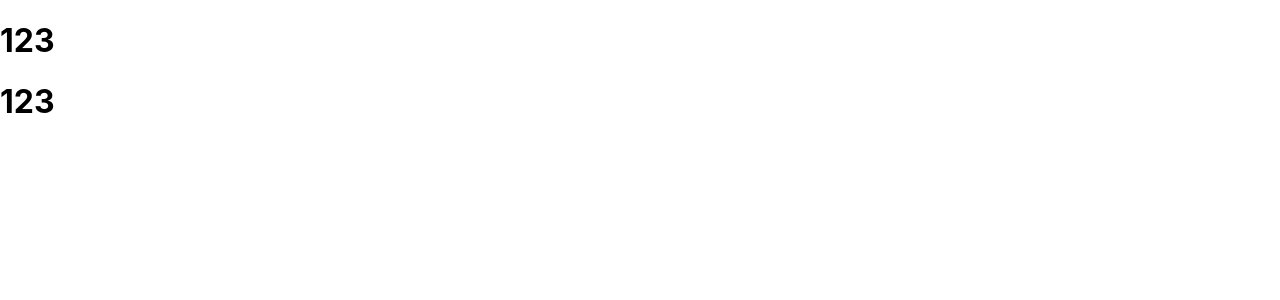
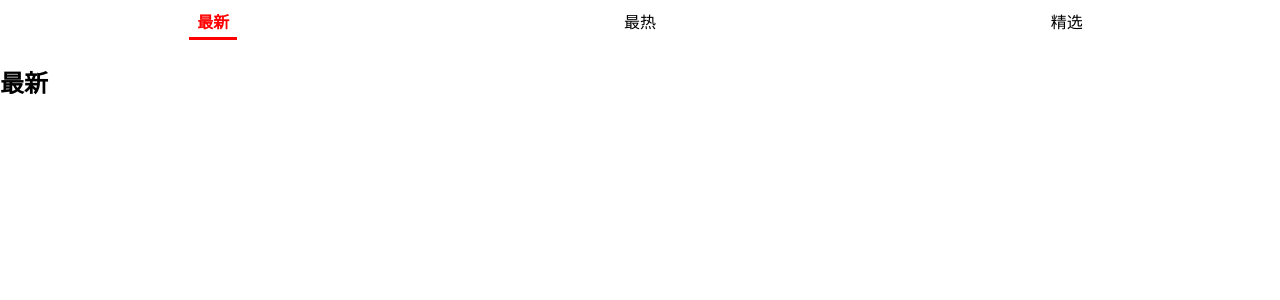
Before and after one commit to 1259364843/react001, a React (Create React App) app in the folder 02_leran_cpn/: page / in a window 1280 px wide. Shown: the top 300 px of the page. Built offline with nearby package versions, Linux system fonts and the light colour scheme.

Commit message:
新增-组件案例

```diff
--- a/02_leran_cpn/package.json
+++ b/02_leran_cpn/package.json
@@ -6,6 +6,7 @@
     "@testing-library/jest-dom": "^5.16.5",
     "@testing-library/react": "^13.4.0",
     "@testing-library/user-event": "^13.5.0",
+    "prop-types": "^15.8.1",
     "react": "^18.2.0",
     "react-dom": "^18.2.0",
     "react-scripts": "5.0.1",
--- /dev/null
+++ b/02_leran_cpn/src/tabControl/App.jsx
@@ -0,0 +1,32 @@
+import React, { Component } from 'react'
+
+import TabControl from './TabControl';
+export default class App extends Component {
+  constructor(props) {
+    super(props);
+    this.state = {
+      curTitle: '最新',
+      titles: [
+        '最新',
+        '最热',
+        '精选',
+      ]
+    }}
+  render() {
+    const {curTitle} = this.state
+    // 标题
+    const { titles } = this.state;
+    return (
+      <div>
+        <TabControl itemClick={index => this.itemClick(index)} titles={titles}/>
+          <h2>{curTitle}</h2>
+      </div>
+    )
+  }
+  itemClick(index) {
+    console.log(index);
+    this.setState({
+      curTitle: this.state.titles[index]
+    })
+  }
+}
--- /dev/null
+++ b/02_leran_cpn/src/tabControl/TabControl.jsx
@@ -0,0 +1,42 @@
+import React, { Component } from 'react'
+
+export default class TabControl extends Component {
+  constructor(props) {
+    super(props)
+    this.props = props
+    this.state = {
+      curIndex: 0
+    }
+  }
+  // 点击事件处理方法
+  itemClick(index){
+    this.setState({
+      curIndex: index
+    })
+    // 父组件传递的事件
+    const {itemClick} = this.props
+    // 执行
+    itemClick(index)
+  }
+  render() {
+    const {titles} = this.props
+    const {curIndex}  = this.state
+    return (
+      <div className="tab-control">
+        {
+          titles.map((item,index) => {
+            return (
+              <div
+              key={index}
+              className={"tab-item " +(index ===curIndex? "active": "")}
+              onClick={e=>this.itemClick(index)}
+              >
+              <span>{item}</span>
+              </div>
+            )
+          })
+        }
+      </div>
+    )
+  }
+}
--- /dev/null
+++ b/02_leran_cpn/src/tabControl/tabControl.css
@@ -0,0 +1,19 @@
+.tab-control {
+	display: flex;
+	height: 44px;
+	line-height: 44px;
+}
+.tab-item {
+	flex: 1;
+	text-align: center;
+}
+.tab-item span {
+	padding: 5px 8px;
+}
+.tab-item.active {
+	color: red;
+	font-weight: bolder;
+}
+.tab-item.active span {
+	border-bottom: 3px solid red;
+}
```
Also changed, not shown: 02_leran_cpn/src/02组件生命周期/App.jsx (added, +68 -0 lines), 02_leran_cpn/src/03组件间通信/01组件间的嵌套.jsx (added, +53 -0 lines), 02_leran_cpn/src/03组件间通信/02类组件-父传子通信.jsx (added, +38 -0 lines), 02_leran_cpn/src/03组件间通信/03函数组件-父传子通信.jsx (added, +26 -0 lines), 02_leran_cpn/src/03组件间通信/04属性验证.jsx (added, +31 -0 lines), 02_leran_cpn/src/03组件间通信/05子传父.jsx (added, +42 -0 lines), 02_leran_cpn/src/index.css (+8 -8 lines), 02_leran_cpn/src/index.js (+6 -1 lines), 1 other file (tests, documents, lock files or other folders).
